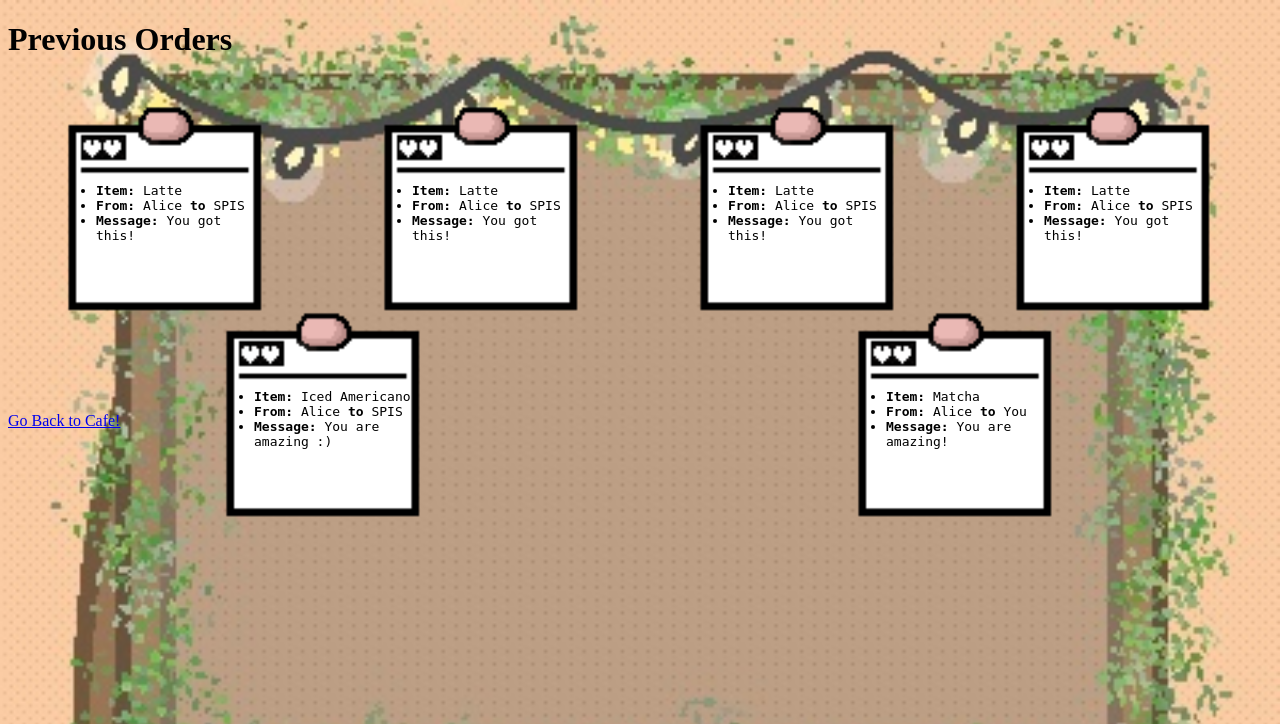
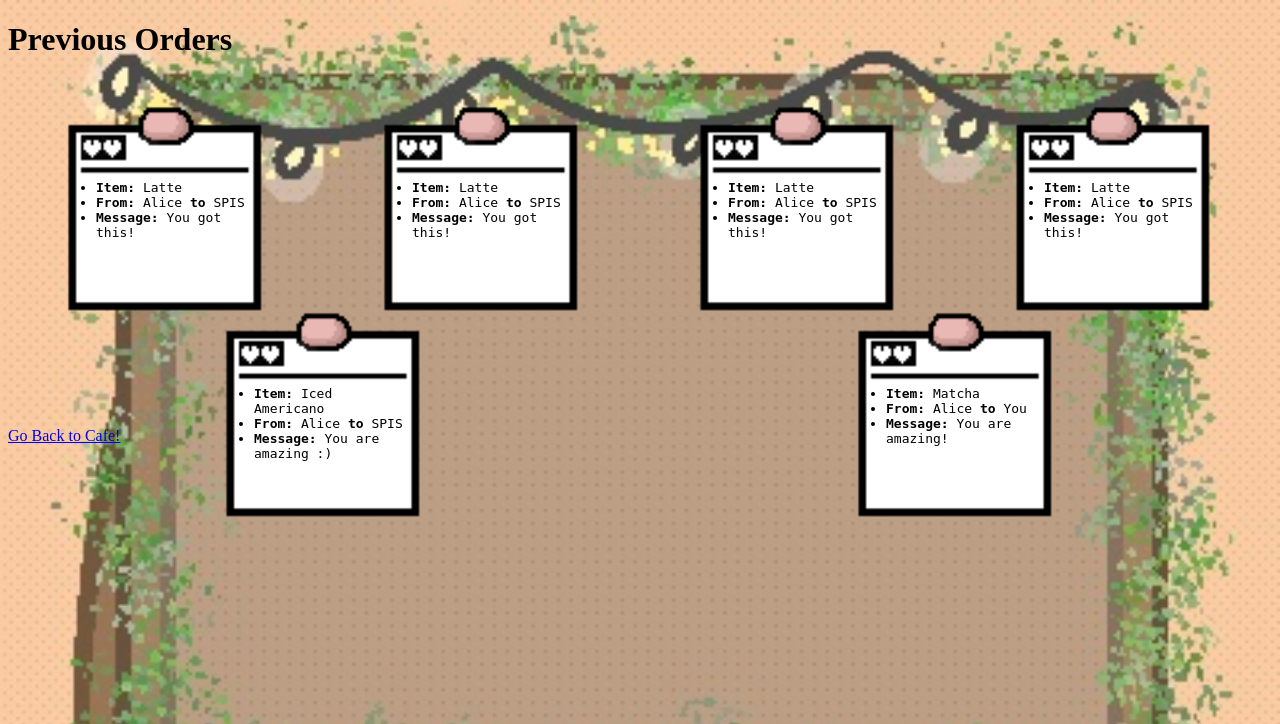
Before and after one commit to starryyeyed/coffee-simulator, a Flask app: page /orders in a window 1280 px wide. Shown: the top 724 px of the page. Run offline with Flask 2, Linux system fonts and the light colour scheme; data comes from the database, SQL or seed files in the repository.

Commit message:
Minor dimension changes

```diff
--- a/cafe-game/static/orders.css
+++ b/cafe-game/static/orders.css
@@ -28,10 +28,10 @@
     position: relative;
     z-index: 2;
     padding: 10px;
-    top: 70px;   /* Adjust these values to position the text exactly where you want */
+    top: 67px;   /* top margin of text */
     left: 5px;
     float: left;
-    margin-right: 30px;
+    margin-right: 35px;
     color: #000; /* Set text color */
     font-family: monospace; /* sets digital font */
 }
```
